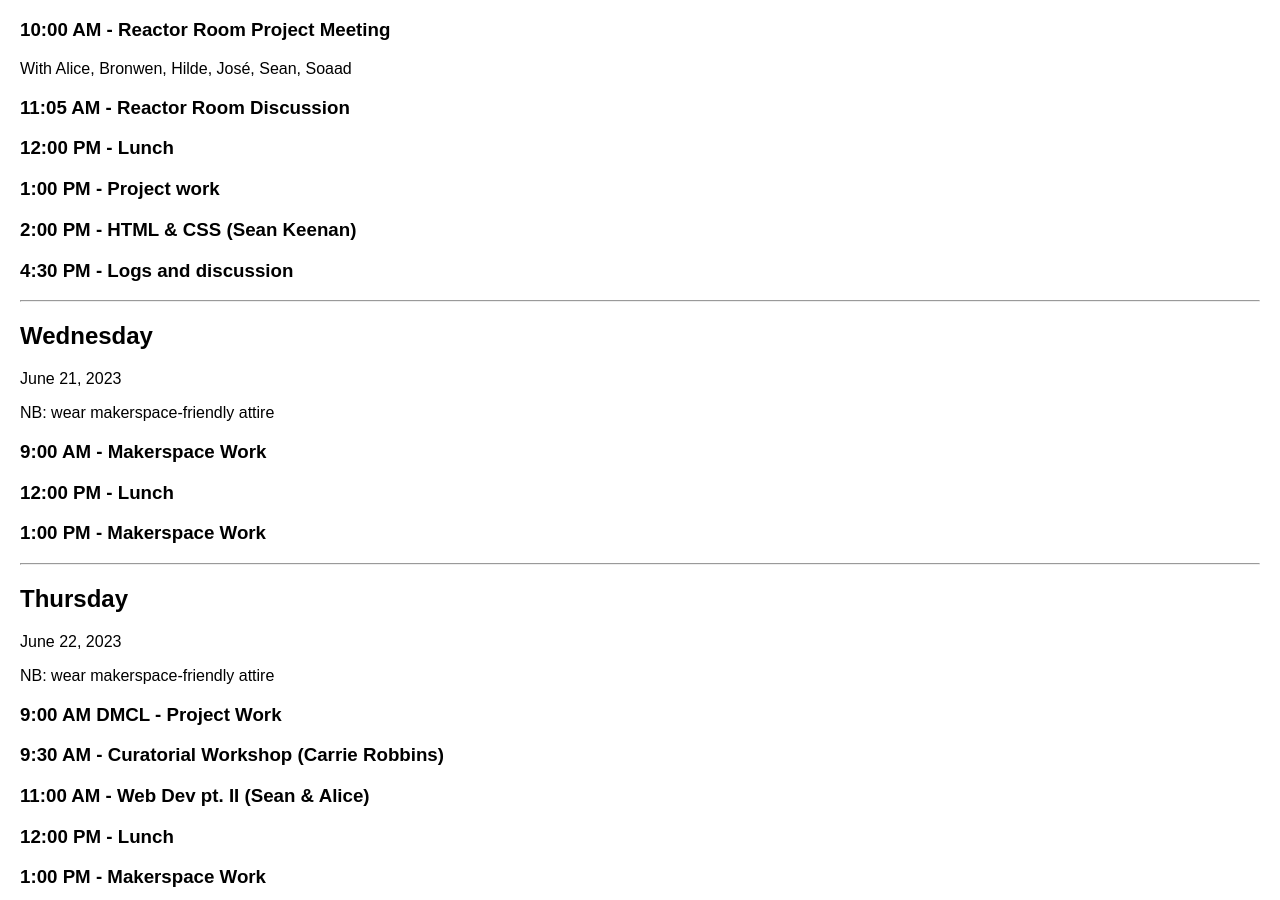
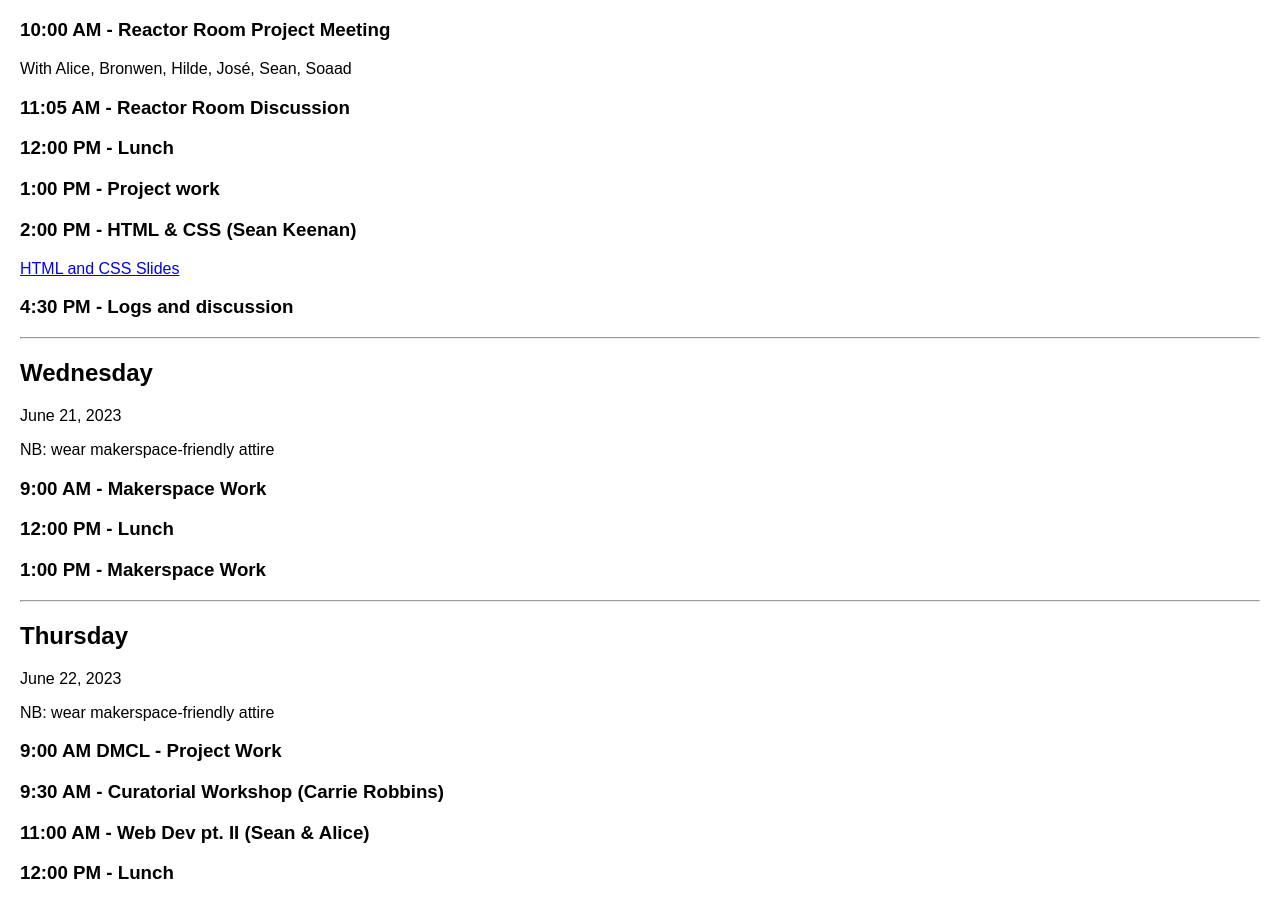
Before and after one commit to digbmc/dssf-syll, a Jekyll site: the page built from _weeks/04-web.md, in a window 1280 px wide and 900 px high, scrolled down 528 px. Built offline with Jekyll 4.4.1, drawn with Linux system fonts in a browser that asks for light colours.

Commit message:
Update 04-web.md

```diff
--- a/_weeks/04-web.md
+++ b/_weeks/04-web.md
@@ -27,6 +27,7 @@ With Alice, Bronwen, Hilde, José, Sean, Soaad
 ### 1:00 PM - Project work
 
 ### 2:00 PM - HTML & CSS (Sean Keenan)
+[HTML and CSS Slides](https://www.canva.com/design/DAEqTHEcVek/_cDkFAGK5s9_YVeOArvQ_A/edit?utm_content=DAEqTHEcVek&utm_campaign=designshare&utm_medium=link2&utm_source=sharebutton)
 
 ### 4:30 PM - Logs and discussion
 
```
